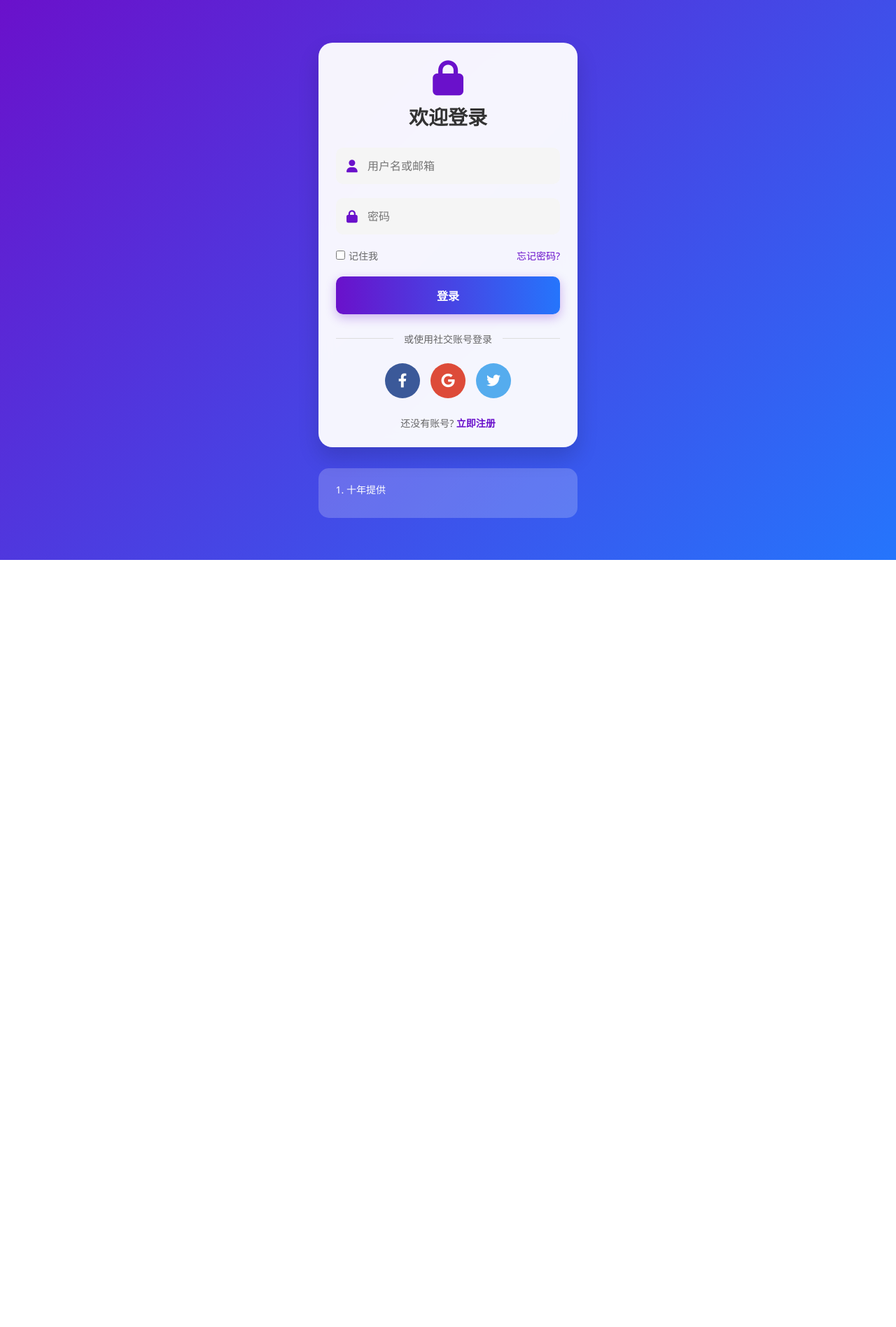
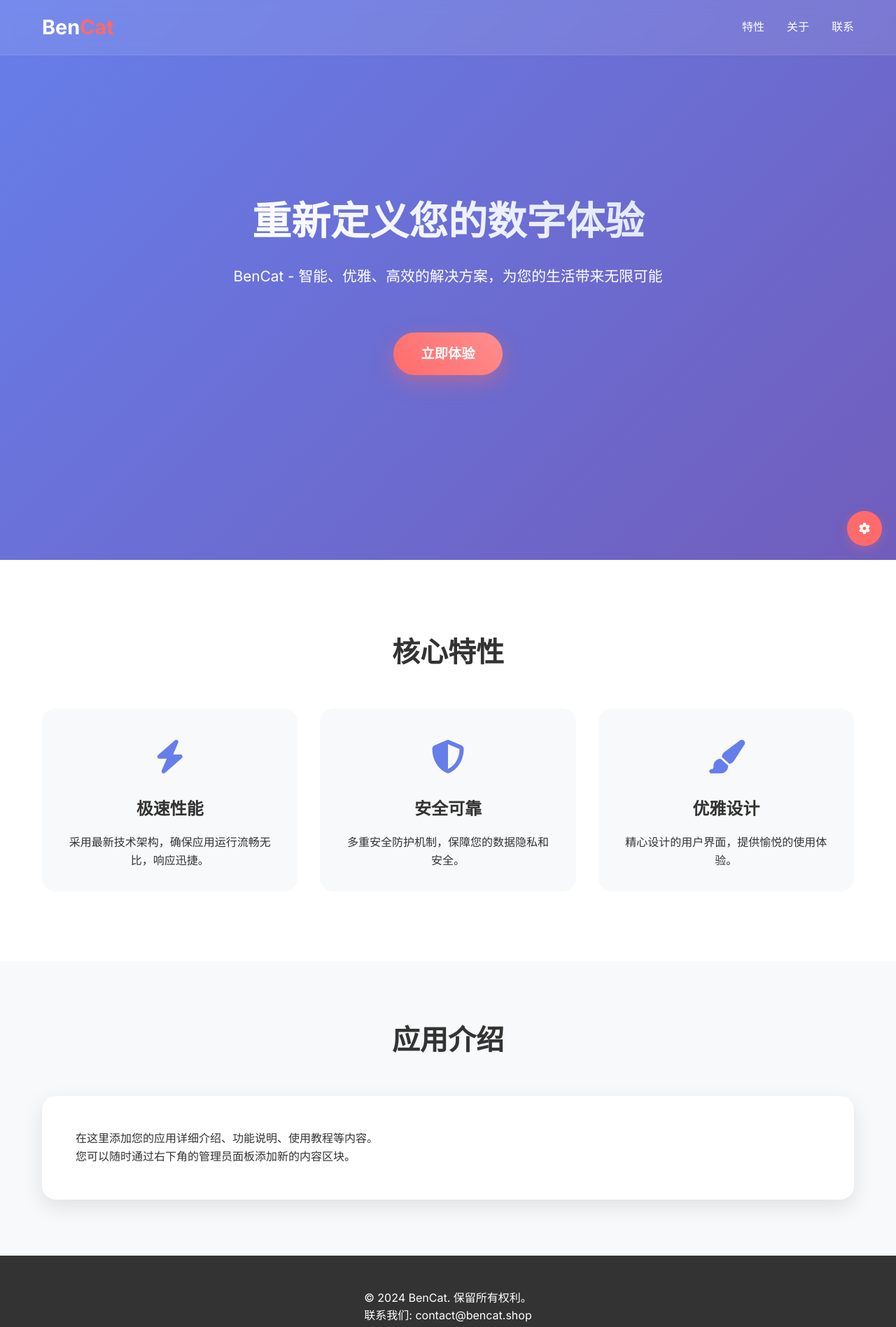
Before and after one commit to wwwyy3/woshishinian, a plain HTML site: page index.html in a window 1280 px wide. Shown: the top 1896 px of the page at 70% size. Before the commit the page ends 800 px from the top, so only its background shows below. Drawn offline with Linux system fonts and the light colour scheme.

Commit message:
Update index.html

````diff
--- a/index.html
+++ b/index.html
@@ -2,226 +2,219 @@
 <html lang="zh-CN">
 <head>
     <meta charset="UTF-8">
-    <meta name="viewport" content="width=device-width, initial-scale=1.0, maximum-scale=1.0, user-scalable=no">
-    <title>十年测试网</title>
+    <meta name="viewport" content="width=device-width, initial-scale=1.0">
+    <title>BenCat - 您的智能应用解决方案</title>
     <link rel="stylesheet" href="https://cdnjs.cloudflare.com/ajax/libs/font-awesome/6.4.0/css/all.min.css">
+    <link href="https://fonts.googleapis.com/css2?family=Inter:wght@300;400;500;600;700&display=swap" rel="stylesheet">
     <style>
         * {
             margin: 0;
             padding: 0;
             box-sizing: border-box;
-            font-family: 'Segoe UI', Tahoma, Geneva, Verdana, sans-serif;
         }
 
         body {
-            display: flex;
-            justify-content: center;
-            align-items: center;
+            font-family: 'Inter', sans-serif;
+            line-height: 1.6;
+            color: #333;
+            background: linear-gradient(135deg, #667eea 0%, #764ba2 100%);
             min-height: 100vh;
-            background: linear-gradient(135deg, #6a11cb 0%, #2575fc 100%);
-            padding: 20px;
             overflow-x: hidden;
         }
 
         .container {
-            width: 100%;
-            max-width: 400px;
-            padding: 15px;
+            max-width: 1200px;
+            margin: 0 auto;
+            padding: 0 20px;
         }
 
-        .login-card {
-            background: rgba(255, 255, 255, 0.95);
-            border-radius: 20px;
-            padding: 25px;
-            box-shadow: 0 15px 30px rgba(0, 0, 0, 0.15);
+        /* 导航栏 */
+        .navbar {
+            background: rgba(255, 255, 255, 0.1);
             backdrop-filter: blur(10px);
-            animation: fadeIn 0.5s ease;
+            padding: 1rem 0;
+            position: fixed;
+            width: 100%;
+            top: 0;
+            z-index: 1000;
+            border-bottom: 1px solid rgba(255, 255, 255, 0.1);
+        }
+
+        .nav-content {
+            display: flex;
+            justify-content: space-between;
+            align-items: center;
         }
 
         .logo {
-            text-align: center;
-            margin-bottom: 25px;
-        }
-
-        .logo i {
-            font-size: 50px;
-            color: #6a11cb;
-            margin-bottom: 10px;
-        }
-
-        .logo h1 {
-            font-size: 28px;
-            color: #333;
-            font-weight: 600;
-        }
-
-        .input-group {
-            margin-bottom: 20px;
-            position: relative;
-        }
-
-        .input-group i {
-            position: absolute;
-            left: 15px;
-            top: 50%;
-            transform: translateY(-50%);
-            color: #6a11cb;
-            font-size: 18px;
-        }
-
-        .input-group input {
-            width: 100%;
-            padding: 15px 15px 15px 45px;
-            border: none;
-            border-radius: 10px;
-            background: #f5f5f5;
-            font-size: 16px;
-            color: #333;
-            outline: none;
-            transition: all 0.3s ease;
-        }
-
-        .input-group input:focus {
-            background: #e6e6e6;
-            box-shadow: 0 0 0 2px rgba(106, 17, 203, 0.3);
-        }
-
-        .remember-forgot {
-            display: flex;
-            justify-content: space-between;
-            margin-bottom: 20px;
-            font-size: 14px;
-        }
-
-        .remember-forgot label {
-            display: flex;
-            align-items: center;
-            color: #666;
-        }
-
-        .remember-forgot input {
-            margin-right: 5px;
-        }
-
-        .remember-forgot a {
-            color: #6a11cb;
+            font-size: 1.8rem;
+            font-weight: 700;
+            color: white;
             text-decoration: none;
         }
 
-        .login-btn {
-            width: 100%;
-            padding: 15px;
-            border: none;
-            border-radius: 10px;
-            background: linear-gradient(to right, #6a11cb, #2575fc);
-            color: white;
-            font-size: 16px;
-            font-weight: 600;
-            cursor: pointer;
-            transition: all 0.3s ease;
-            box-shadow: 0 5px 15px rgba(106, 17, 203, 0.3);
+        .logo span {
+            color: #ff6b6b;
         }
 
-        .login-btn:hover {
-            transform: translateY(-2px);
-            box-shadow: 0 8px 20px rgba(106, 17, 203, 0.4);
+        .nav-links {
+            display: flex;
+            gap: 2rem;
         }
 
-        .separator {
+        .nav-links a {
+            color: white;
+            text-decoration: none;
+            font-weight: 500;
+            transition: color 0.3s ease;
+        }
+
+        .nav-links a:hover {
+            color: #ff6b6b;
+        }
+
+        /* 英雄区域 */
+        .hero {
+            min-height: 100vh;
             display: flex;
             align-items: center;
-            margin: 25px 0;
-            color: #666;
+            justify-content: center;
+            text-align: center;
+            padding: 100px 20px 60px;
+            color: white;
         }
 
-        .separator::before,
-        .separator::after {
-            content: "";
-            flex: 1;
-            border-bottom: 1px solid #ddd;
+        .hero-content {
+            max-width: 800px;
         }
 
-        .separator span {
-            padding: 0 15px;
-            font-size: 14px;
+        .hero h1 {
+            font-size: 3.5rem;
+            font-weight: 700;
+            margin-bottom: 1rem;
+            background: linear-gradient(45deg, #fff, #e0e7ff);
+            -webkit-background-clip: text;
+            -webkit-text-fill-color: transparent;
+            background-clip: text;
         }
 
-        .social-login {
-            display: flex;
-            justify-content: center;
-            gap: 15px;
-            margin-bottom: 25px;
+        .hero p {
+            font-size: 1.3rem;
+            margin-bottom: 2rem;
+            opacity: 0.9;
         }
 
-        .social-btn {
-            width: 50px;
-            height: 50px;
-            border-radius: 50%;
-            display: flex;
-            justify-content: center;
-            align-items: center;
+        /* 主按钮 */
+        .cta-button {
+            display: inline-block;
+            background: linear-gradient(45deg, #ff6b6b, #ff8e8e);
             color: white;
-            font-size: 20px;
-            cursor: pointer;
+            padding: 15px 40px;
+            font-size: 1.2rem;
+            font-weight: 600;
+            text-decoration: none;
+            border-radius: 50px;
             transition: all 0.3s ease;
+            box-shadow: 0 10px 30px rgba(255, 107, 107, 0.4);
+            margin: 2rem 0;
         }
 
-        .facebook {
-            background: #3b5999;
+        .cta-button:hover {
+            transform: translateY(-3px);
+            box-shadow: 0 15px 40px rgba(255, 107, 107, 0.6);
         }
 
-        .google {
-            background: #dd4b39;
+        /* 特性展示 */
+        .features {
+            padding: 100px 0;
+            background: white;
         }
 
-        .twitter {
-            background: #55acee;
+        .section-title {
+            text-align: center;
+            font-size: 2.5rem;
+            font-weight: 700;
+            margin-bottom: 3rem;
+            color: #333;
         }
 
-        .social-btn:hover {
-            transform: translateY(-3px);
-            box-shadow: 0 5px 10px rgba(0, 0, 0, 0.1);
+        .features-grid {
+            display: grid;
+            grid-template-columns: repeat(auto-fit, minmax(300px, 1fr));
+            gap: 2rem;
+            margin-top: 3rem;
         }
 
-        .register-link {
+        .feature-card {
+            background: #f8f9fa;
+            padding: 2rem;
+            border-radius: 20px;
             text-align: center;
-            font-size: 14px;
-            color: #666;
+            transition: transform 0.3s ease;
         }
 
-        .register-link a {
-            color: #6a11cb;
-            text-decoration: none;
-            font-weight: 600;
+        .feature-card:hover {
+            transform: translateY(-10px);
         }
 
-        .instructions {
-            margin-top: 30px;
-            background: rgba(255, 255, 255, 0.2);
-            border-radius: 15px;
-            padding: 20px;
-            color: white;
-            font-size: 14px;
+        .feature-icon {
+            font-size: 3rem;
+            color: #667eea;
+            margin-bottom: 1rem;
         }
 
-        .instructions h2 {
-            margin-bottom: 15px;
-            font-size: 18px;
+        .feature-card h3 {
+            font-size: 1.5rem;
+            margin-bottom: 1rem;
+            color: #333;
         }
 
-        .instructions ol {
-            padding-left: 20px;
+        /* 内容编辑区域 */
+        .content-editor {
+            padding: 80px 0;
+            background: #f8f9fa;
         }
 
-        .instructions li {
-            margin-bottom: 10px;
-            line-height: 1.5;
+        .editor-container {
+            background: white;
+            border-radius: 20px;
+            padding: 3rem;
+            box-shadow: 0 10px 30px rgba(0, 0, 0, 0.1);
+            margin-top: 2rem;
         }
 
-        @keyframes fadeIn {
+        /* 页脚 */
+        .footer {
+            background: #333;
+            color: white;
+            padding: 3rem 0;
+            text-align: center;
+        }
+
+        /* 响应式设计 */
+        @media (max-width: 768px) {
+            .hero h1 {
+                font-size: 2.5rem;
+            }
+
+            .hero p {
+                font-size: 1.1rem;
+            }
+
+            .nav-links {
+                display: none;
+            }
+
+            .features-grid {
+                grid-template-columns: 1fr;
+            }
+        }
+
+        /* 动画效果 */
+        @keyframes fadeInUp {
             from {
                 opacity: 0;
-                transform: translateY(20px);
+                transform: translateY(30px);
             }
             to {
                 opacity: 1;
@@ -229,134 +222,249 @@
             }
         }
 
-        @media (max-width: 480px) {
-            .login-card {
-                padding: 20px;
-            }
+        .animate {
+            animation: fadeInUp 0.6s ease forwards;
+        }
 
-            .logo h1 {
-                font-size: 24px;
-            }
+        /* 管理员面板 */
+        .admin-panel {
+            position: fixed;
+            bottom: 20px;
+            right: 20px;
+            z-index: 1000;
+        }
 
-            .input-group input {
-                padding: 12px 12px 12px 40px;
-            }
+        .admin-toggle {
+            background: #ff6b6b;
+            color: white;
+            width: 50px;
+            height: 50px;
+            border-radius: 50%;
+            display: flex;
+            align-items: center;
+            justify-content: center;
+            cursor: pointer;
+            box-shadow: 0 5px 15px rgba(255, 107, 107, 0.3);
+        }
+
+        .admin-content {
+            position: absolute;
+            bottom: 60px;
+            right: 0;
+            background: white;
+            border-radius: 15px;
+            padding: 1.5rem;
+            box-shadow: 0 10px 30px rgba(0, 0, 0, 0.1);
+            display: none;
+            width: 300px;
+        }
+
+        .admin-content.active {
+            display: block;
+        }
+
+        .admin-content h3 {
+            margin-bottom: 1rem;
+            color: #333;
+        }
+
+        #contentInput {
+            width: 100%;
+            min-height: 100px;
+            border: 1px solid #ddd;
+            border-radius: 10px;
+            padding: 1rem;
+            margin-bottom: 1rem;
+            resize: vertical;
+        }
+
+        #addContentBtn {
+            background: #667eea;
+            color: white;
+            border: none;
+            padding: 10px 20px;
+            border-radius: 8px;
+            cursor: pointer;
         }
     </style>
 </head>
 <body>
-    <div class="container">
-        <div class="login-card">
-            <div class="logo">
-                <i class="fas fa-lock"></i>
-                <h1>欢迎登录</h1>
+    <!-- 导航栏 -->
+    <nav class="navbar">
+        <div class="container nav-content">
+            <a href="#" class="logo">Ben<span>Cat</span></a>
+            <div class="nav-links">
+                <a href="#features">特性</a>
+                <a href="#about">关于</a>
+                <a href="#contact">联系</a>
             </div>
+        </div>
+    </nav>
 
-            <form id="loginForm">
-                <div class="input-group">
-                    <i class="fas fa-user"></i>
-                    <input type="text" placeholder="用户名或邮箱" required>
+    <!-- 英雄区域 -->
+    <section class="hero">
+        <div class="container hero-content">
+            <h1 class="animate">重新定义您的数字体验</h1>
+            <p class="animate">BenCat - 智能、优雅、高效的解决方案，为您的生活带来无限可能</p>
+            <a href="https://bencat.shop/shop/White" class="cta-button animate">立即体验</a>
+        </div>
+    </section>
+
+    <!-- 特性展示 -->
+    <section class="features" id="features">
+        <div class="container">
+            <h2 class="section-title">核心特性</h2>
+            <div class="features-grid">
+                <div class="feature-card animate">
+                    <div class="feature-icon">
+                        <i class="fas fa-bolt"></i>
+                    </div>
+                    <h3>极速性能</h3>
+                    <p>采用最新技术架构，确保应用运行流畅无比，响应迅捷。</p>
                 </div>
-
-                <div class="input-group">
-                    <i class="fas fa-lock"></i>
-                    <input type="password" placeholder="密码" required>
+                <div class="feature-card animate">
+                    <div class="feature-icon">
+                        <i class="fas fa-shield-alt"></i>
+                    </div>
+                    <h3>安全可靠</h3>
+                    <p>多重安全防护机制，保障您的数据隐私和安全。</p>
                 </div>
-
-                <div class="remember-forgot">
-                    <label>
-                        <input type="checkbox"> 记住我
-                    </label>
-                    <a href="#">忘记密码?</a>
-                </div>
-
-                <button type="submit" class="login-btn">登录</button>
-            </form>
-
-            <div class="separator">
-                <span>或使用社交账号登录</span>
-            </div>
-
-            <div class="social-login">
-                <div class="social-btn facebook">
-                    <i class="fab fa-facebook-f"></i>
-                </div>
-                <div class="social-btn google">
-                    <i class="fab fa-google"></i>
-                </div>
-                <div class="social-btn twitter">
-                    <i class="fab fa-twitter"></i>
+                <div class="feature-card animate">
+                    <div class="feature-icon">
+                        <i class="fas fa-paint-brush"></i>
+                    </div>
+                    <h3>优雅设计</h3>
+                    <p>精心设计的用户界面，提供愉悦的使用体验。</p>
                 </div>
             </div>
+        </div>
+    </section>
 
-            <div class="register-link">
-                还没有账号? <a href="#">立即注册</a>
+    <!-- 内容编辑区域 -->
+    <section class="content-editor" id="about">
+        <div class="container">
+            <h2 class="section-title">应用介绍</h2>
+            <div class="editor-container">
+                <div id="dynamicContent">
+                    <p>在这里添加您的应用详细介绍、功能说明、使用教程等内容。</p>
+                    <p>您可以随时通过右下角的管理员面板添加新的内容区块。</p>
+                </div>
             </div>
         </div>
+    </section>
 
-        <div class="instructions">
+    <!-- 页脚 -->
+    <footer class="footer" id="contact">
+        <div class="container">
+            <p>&copy; 2024 BenCat. 保留所有权利。</p>
+            <p>联系我们: contact@bencat.shop</p>
+        </div>
+    </footer>
 
-            <ol>
-
-                <li>十年提供</li>
-
-
-
-
-
-
+    <!-- 管理员面板 -->
+    <div class="admin-panel">
+        <div class="admin-toggle" onclick="toggleAdmin()">
+            <i class="fas fa-cog"></i>
         </div>
+        <div class="admin-content" id="adminContent">
+            <h3>添加内容</h3>
+            <textarea id="contentInput" placeholder="输入您要添加的内容..."></textarea>
+            <select id="contentType">
+                <option value="text">文本</option>
+                <option value="image">图片链接</option>
+            </select>
+            <button id="addContentBtn" onclick="addContent()">添加</button>
+   </div>
     </div>
 
     <script>
-        document.getElementById('loginForm').addEventListener('submit', function(e) {
-            e.preventDefault();
-
-            // 这里可以添加登录逻辑
-            const username = this.querySelector('input[type="text"]').value;
-            const password = this.querySelector('input[type="password"]').value;
-
-            // 简单的验证
-            if (!username || !password) {
-                showMessage('请输入用户名和密码', 'error');
-                return;
-            }
-
-            if (password.length < 6) {
-                showMessage('密码长度至少为6个字符', 'error');
-                return;
-            }
-
-            // 模拟登录过程
-            showMessage('正在登录...', 'loading');
-
-            // 模拟网络请求
-            setTimeout(() => {
-                showMessage('登录成功！', 'success');
-                // 在实际应用中，这里会跳转到其他页面
-            }, 1500);
-        });
-
-        // 添加社交登录按钮点击事件
-        document.querySelectorAll('.social-btn').forEach(btn => {
-            btn.addEventListener('click', function() {
-                const platform = this.querySelector('i').parentNode.className.split(' ')[1];
-                showMessage(`您选择了通过${platform}登录`, 'success');
+        // 平滑滚动
+        document.querySelectorAll('a[href^="#"]').forEach(anchor => {
+            anchor.addEventListener('click', function (e) {
+                e.preventDefault();
+                const target = document.querySelector(this.getAttribute('href'));
+                if (target) {
+                    target.scrollIntoView({
+                        behavior: 'smooth',
+                        block: 'start'
+                    });
+                }
             });
         });
 
-        // 添加触摸效果
-        document.querySelectorAll('.social-btn, .login-btn').forEach(btn => {
-            btn.addEventListener('touchstart', function() {
-                this.style.transform = 'scale(0.95)';
+        // 滚动动画
+        function checkScroll() {
+            const elements = document.querySelectorAll('.animate');
+            elements.forEach(element => {
+                const elementTop = element.getBoundingClientRect().top;
+                const windowHeight = window.innerHeight;
+                if (elementTop < windowHeight - 100) {
+                    element.style.opacity = '1';
+                    element.style.transform = 'translateY(0)';
+                }
             });
+        }
 
-            btn.addEventListener('touchend', function() {
-                this.style.transform = '';
-            });
+        window.addEventListener('scroll', checkScroll);
+        window.addEventListener('load', checkScroll);
+
+        // 管理员功能
+        function toggleAdmin() {
+            const adminContent = document.getElementById('adminContent');
+            adminContent.classList.toggle('active');
+        }
+
+        function addContent() {
+            const contentInput = document.getElementById('contentInput');
+            const contentType = document.getElementById('contentType');
+            const dynamicContent = document.getElementById('dynamicContent');
+
+            const content = contentInput.value.trim();
+            if (!content) return;
+
+            if (contentType.value === 'text') {
+                const p = document.createElement('p');
+                p.textContent = content;
+                p.style.marginTop = '1rem';
+                p.style.padding = '1rem';
+                p.style.background = '#f8f9fa';
+                p.style.borderRadius = '8px';
+                dynamicContent.appendChild(p);
+            } else if (contentType.value === 'image') {
+                const imgContainer = document.createElement('div');
+                imgContainer.style.marginTop = '1rem';
+                imgContainer.style.textAlign = 'center';
+
+                const img = document.createElement('img');
+                img.src = content;
+                img.alt = '应用截图';
+                img.style.maxWidth = '100%';
+                img.style.borderRadius = '10px';
+                img.style.boxShadow = '0 5px 15px rgba(0,0,0,0.1)';
+
+                imgContainer.appendChild(img);
+                dynamicContent.appendChild(imgContainer);
+            }
+
+            contentInput.value = '';
+            alert('内容添加成功！');
+        }
+
+        // 保护管理员功能（简单示例）
+        let attemptCount = 0;
+        document.querySelector('.admin-toggle').addEventListener('dblclick', function() {
+            const password = prompt('请输入管理员密码:');
+            if (password === 'admin123') { // 简单示例密码
+                alert('管理员模式已激活');
+            } else {
+                attemptCount++;
+                if (attemptCount >= 3) {
+                    this.style.display = 'none';
+                    alert('尝试次数过多，管理员功能已禁用');
+                }
+            }
         });
-
-        // 显示消息的函数
-        function showMessage(message, type) {
-            // 移除现有的消息
-            const existingMe
+    </script>
+</body>
+</html>
+```
````
